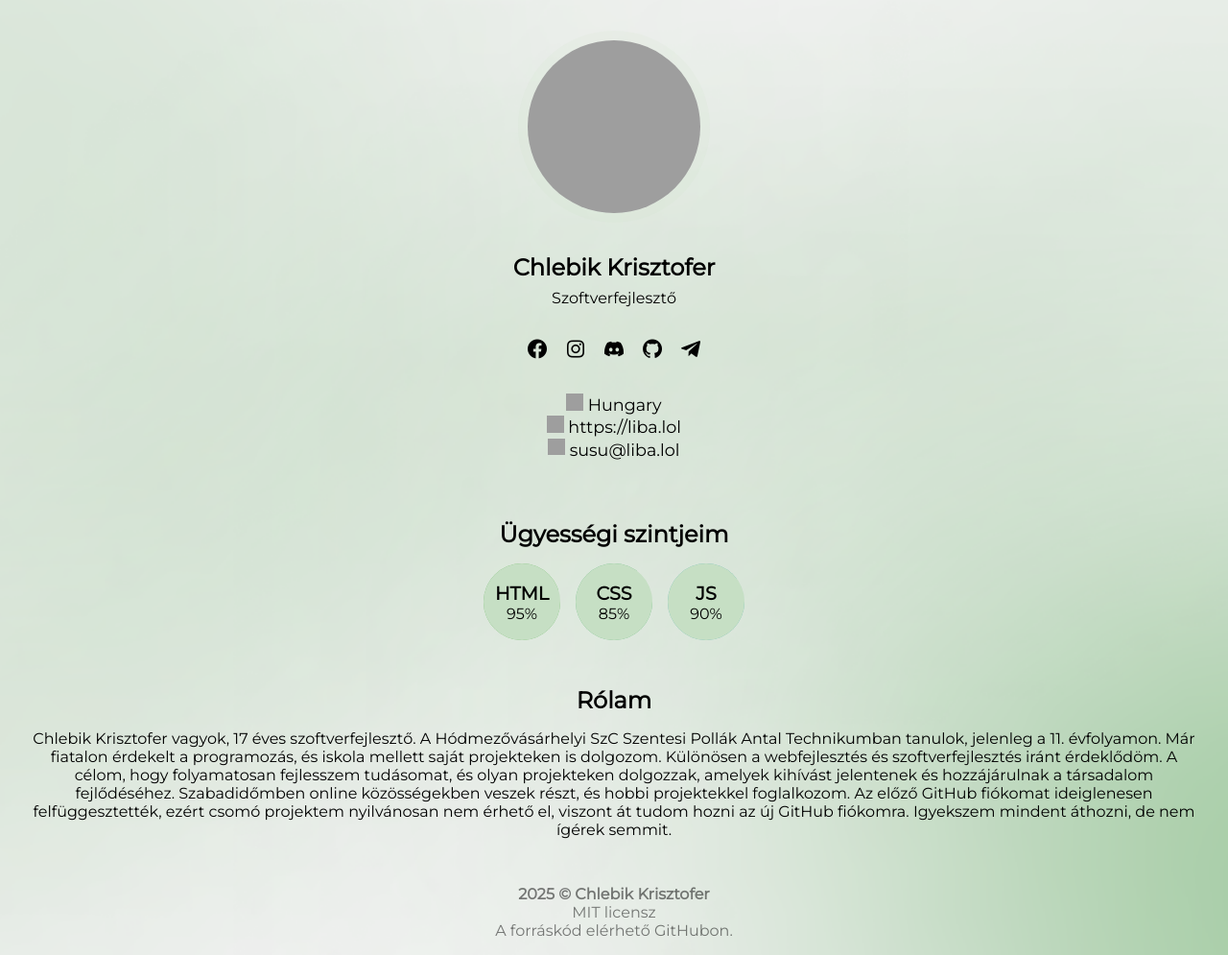
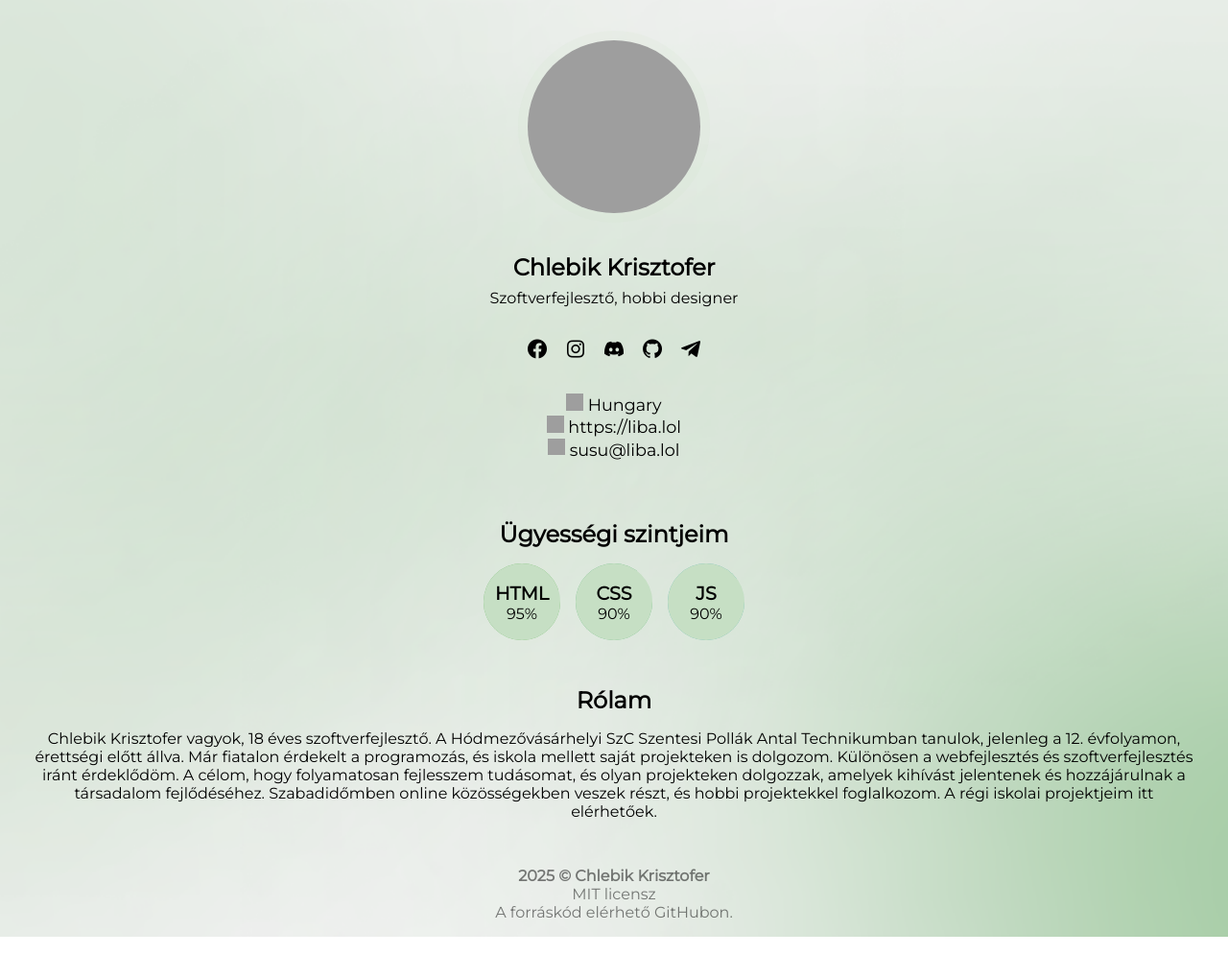
Before and after one commit to kriszsuli/kriszsuli.github.io, a plain HTML site: page index.html in a window 1280 px wide. Shown: the whole page at 96% size. Drawn offline with nearby package versions, Linux system fonts and the light colour scheme; grey boxes are pictures that could not be loaded.

Commit message:
Revise portfolio details
Updated personal information in the portfolio.

```diff
--- a/index.html
+++ b/index.html
@@ -3,7 +3,7 @@
 <head>
     <meta charset="UTF-8">
     <meta name="viewport" content="width=device-width, initial-scale=1.0">
-    <title>Portfolió</title>
+    <title>Chlebik Krisztofer - Portfolió</title>
     <link href='https://unpkg.com/boxicons@2.1.4/css/boxicons.min.css' rel='stylesheet'>
     <link rel="stylesheet" href="assets/css/style.css">
 </head>
@@ -14,13 +14,13 @@
 
             <div class="name-container">
                 <p class="name">Chlebik Krisztofer</p>
-                <p class="title">Szoftverfejlesztő</p>
+                <p class="title">Szoftverfejlesztő, hobbi designer</p>
             </div>
 
             <div class="social-container">
                 <a href="https://facebook.com/krisztofer.chlebik" target="_blank"><i class='bx bxl-facebook-circle'></i></a>
                 <a href="https://instagram.com/chlbk.krsztfr" target="_blank"><i class='bx bxl-instagram'></i></a>
-                <a href="https://discord.com/users/657350415511322647" target="_blank"><i class='bx bxl-discord-alt'></i></a>
+                <a href="https://discord.com/users/340979616116113416" target="_blank"><i class='bx bxl-discord-alt'></i></a>
                 <a href="https://github.com/kriszsusu" target="_blank"><i class='bx bxl-github'></i></a>
                 <a href="https://t.me/ongyilkossag" target="_blank"><i class='bx bxl-telegram'></i></a>
             </div>
@@ -56,7 +56,7 @@
                             CSS
                         </p>
                         <p class="skill-percent">
-                            85%
+                            90%
                         </p>
                     </div>
                     <div class="skill c blue">
@@ -69,11 +69,16 @@
                     </div>
                 </div>
             </section>
+            <!--
+                 ^ ez amúgy csak azért kellett, mert Faur kérte.
+                 nem szeretem százalékban mérni a tudásom, mert igazából a rendes
+                 full-time web developerekhez képest én lófaszt nem tudok XD
+            -->
 
             <section>
                 <h1>Rólam</h1>
                 <p>
-                    Chlebik Krisztofer vagyok, 17 éves szoftverfejlesztő. A <a href="https://pollak.hu" target="_blank" rel="noopener noreferrer">Hódmezővásárhelyi SzC Szentesi Pollák Antal Technikumban</a> tanulok, jelenleg a 11. évfolyamon. Már fiatalon érdekelt a programozás, és iskola mellett saját projekteken is dolgozom. Különösen a webfejlesztés és szoftverfejlesztés iránt érdeklődöm. A célom, hogy folyamatosan fejlesszem tudásomat, és olyan projekteken dolgozzak, amelyek kihívást jelentenek és hozzájárulnak a társadalom fejlődéséhez. Szabadidőmben online közösségekben veszek részt, és hobbi projektekkel foglalkozom. <a href="https://github.com/kriszsuli/kriszsuli/blob/main/TicketStatus.md" target="_blank" rel="noopener noreferrer">Az előző GitHub fiókomat ideiglenesen felfüggesztették, ezért csomó projektem nyilvánosan nem érhető el, viszont át tudom hozni az új GitHub fiókomra. Igyekszem mindent áthozni, de nem ígérek semmit.</a>
+                    Chlebik Krisztofer vagyok, 18 éves szoftverfejlesztő. A <a href="https://pollak.hu" target="_blank" rel="noopener noreferrer">Hódmezővásárhelyi SzC Szentesi Pollák Antal Technikumban</a> tanulok, jelenleg a 12. évfolyamon, érettségi előtt állva. Már fiatalon érdekelt a programozás, és iskola mellett saját projekteken is dolgozom. Különösen a webfejlesztés és szoftverfejlesztés iránt érdeklődöm. A célom, hogy folyamatosan fejlesszem tudásomat, és olyan projekteken dolgozzak, amelyek kihívást jelentenek és hozzájárulnak a társadalom fejlődéséhez. Szabadidőmben online közösségekben veszek részt, és hobbi projektekkel foglalkozom. A régi iskolai projektjeim <a href="https://github.com/kriszsusu" target="_blank">itt elérhetőek</a>.
                 </p>
             </section>
         </div>
@@ -93,4 +98,5 @@
         document.querySelector('.year').innerText = new Date().getFullYear();
     </script>
 </body>
+
 </html>
```
